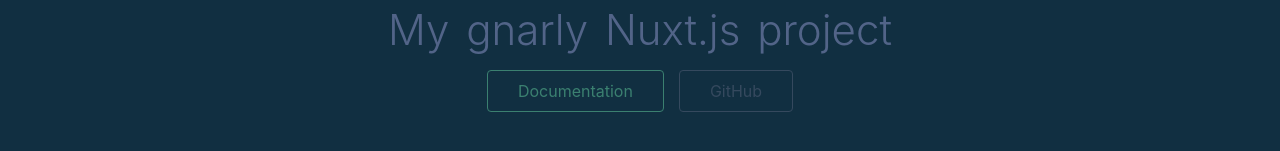
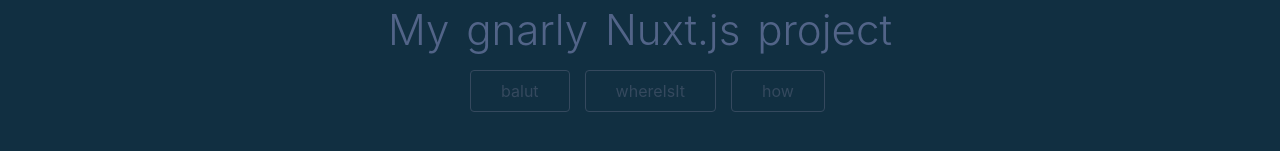
Before and after one commit to kevinvde/nuxt-fundamentals, a Nuxt app: page / in a window 1280 px wide. Shown: the part 275-426 px from the top of the page. Built offline with nearby package versions, Linux system fonts and the light colour scheme.

Commit message:
Utilising the Vuex Store

```diff
--- a/pages/index.vue
+++ b/pages/index.vue
@@ -9,14 +9,14 @@
         My gnarly Nuxt.js project
       </h2>
       <div class="links">
-        <a
-          href="https://nuxtjs.org/"
-          target="_blank"
-          class="button--green">Documentation</a>
-        <a
-          href="https://github.com/nuxt/nuxt.js"
-          target="_blank"
-          class="button--grey">GitHub</a>
+        <nuxt-link
+          v-for="post in posts"
+          :to="{name: 'posts-id', params: {id: post.id}}"
+          :key="post.id"
+          class="button--grey"
+        >
+          {{post.id}}
+        </nuxt-link>
       </div>
     </div>
   </section>
@@ -27,6 +27,11 @@
   export default {
     components: {
       Logo
+    },
+    computed: {
+      posts () {
+        return this.$store.state.posts.all
+      }
     }
   }
 </script>
--- a/pages/posts/_id.vue
+++ b/pages/posts/_id.vue
@@ -20,32 +20,14 @@
   export default {
     data () {
       return {
-        id: this.$route.params.id,
-        posts: [
-          {
-            id: 'balut',
-            title: 'What is Balut?',
-            content: 'If someone placed balut on your plate, you might think they were serving you a hardboiled egg. That is, until you cracked it open and a fully intact duck embryo spilled out. Balut, considered a delicacy in many Asian countries, is produced when fertilized duck eggs are placed in warm sunlight. After about eight days, the eggs are held up to the light and checked to ensure that the budding embryo is ready. Then, the eggs are cooked and served with a dash of salt and a few squirts of lemon juice.'
-          },
-          {
-            id: 'whereIsIt',
-            title: 'Where is the sign in button??',
-            content: 'I\'ve stalked the forum for a while, reading everything closely, but today I decided that it was time to register as a user. So I did, this morning! But now, when I came back to the forum, I cannot seem to find the damn sign in button? WHERE IS IT???!??'
-          },
-          {
-            id: 'how',
-            title: 'How can I fix this problem?',
-            content: 'Please help me. I dont know what is the best way to fix my problem. I cant reproduce and I cant tell more info. Can someone help me asap??? I am in a hurry!!!'
-          }
-        ]
-      }
+        id: this.$route.params.id      }
     },
     computed: {
       post () {
-        return this.posts.find(post => post.id === this.id)
+        return this.$store.state.posts.all.find(post => post.id === this.id)
       },
       relatedPosts () {
-        return this.posts.filter(value => value.id !== this.id)
+        return this.$store.state.posts.all.filter(value => value.id !== this.id)
       }
     }
   }
--- /dev/null
+++ b/store/index.js
@@ -0,0 +1,4 @@
+export const state = () => ({
+
+})
+export const getters = {}
--- /dev/null
+++ b/store/posts.js
@@ -0,0 +1,19 @@
+export const state = () => ({
+  all: [
+    {
+      id: 'balut',
+      title: 'What is Balut?',
+      content: 'If someone placed balut on your plate, you might think they were serving you a hardboiled egg. That is, until you cracked it open and a fully intact duck embryo spilled out. Balut, considered a delicacy in many Asian countries, is produced when fertilized duck eggs are placed in warm sunlight. After about eight days, the eggs are held up to the light and checked to ensure that the budding embryo is ready. Then, the eggs are cooked and served with a dash of salt and a few squirts of lemon juice.'
+    },
+    {
+      id: 'whereIsIt',
+      title: 'Where is the sign in button??',
+      content: 'I\'ve stalked the forum for a while, reading everything closely, but today I decided that it was time to register as a user. So I did, this morning! But now, when I came back to the forum, I cannot seem to find the damn sign in button? WHERE IS IT???!??'
+    },
+    {
+      id: 'how',
+      title: 'How can I fix this problem?',
+      content: 'Please help me. I dont know what is the best way to fix my problem. I cant reproduce and I cant tell more info. Can someone help me asap??? I am in a hurry!!!'
+    }
+  ]
+})
```
